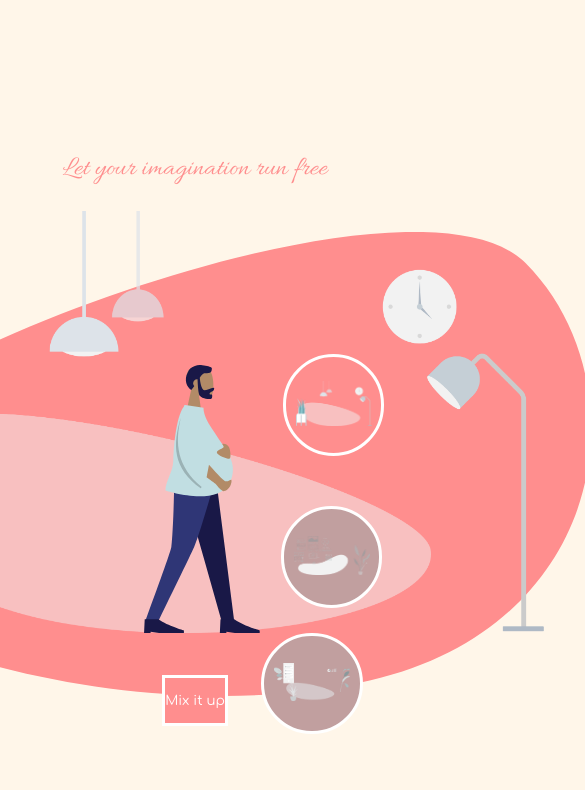
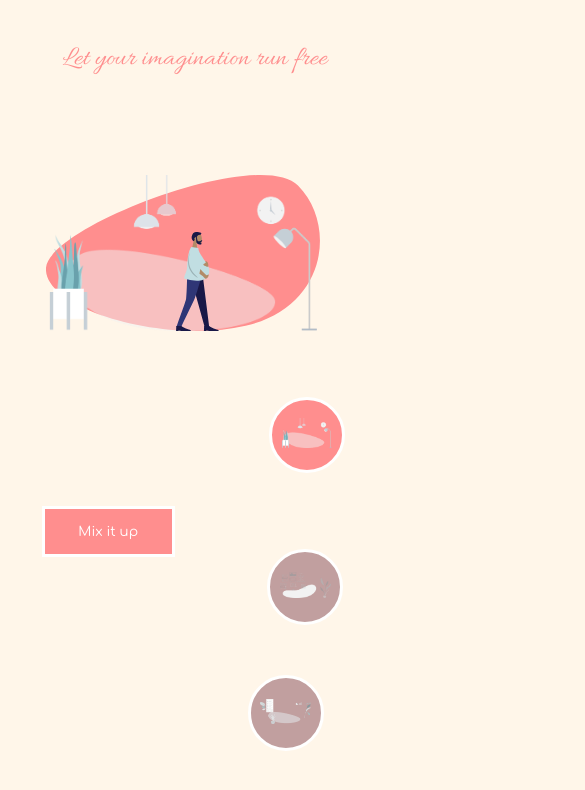
Before and after one commit to PAUVRE-Charlie/mixitup, a React (Create React App) app: page / in a window 390 px wide. Shown: the top 790 px of the page, 585 px wide, since content can reach past the window. Built offline with nearby package versions, Linux system fonts and the light colour scheme.

Commit message:
correct overflow problems

```diff
--- a/src/styles/css/index.css
+++ b/src/styles/css/index.css
@@ -3,25 +3,20 @@
           box-sizing: border-box;
   margin: 0;
   padding: 0;
-  font-family: 'Oswald', sans-serif;
+  font-family: 'Comfortaa', cursive;
 }
 
 html {
   scroll-behavior: smooth;
-  overflow-y: hidden;
-  overflow-x: hidden;
 }
 
 body {
   background-color: #fff6e9;
+  overflow: hidden;
 }
 
 .App {
   height: 100vh;
-}
-
-.App * {
-  font-family: 'Comfortaa', cursive;
 }
 
 .centeredElement, #title, .backgroundForm, .backgroundImage, .humanImage, .humanImageSitting, .humanImageStanding {
@@ -89,7 +84,7 @@ body {
 }
 
 /* BUTTONS */
-.button, #mixAssetsButton, .changeBackgroundButton {
+.button, #mixAssetsButton, .menuBackground .changeBackgroundButton {
   border-style: solid;
   border-width: 3px;
   border-color: #ffffff;
@@ -99,12 +94,12 @@ body {
   transition: all 200ms ease;
 }
 
-.button:hover, #mixAssetsButton:hover, .changeBackgroundButton:hover {
+.button:hover, #mixAssetsButton:hover, .menuBackground .changeBackgroundButton:hover {
   -webkit-transform: scale(0.9);
           transform: scale(0.9);
 }
 
-.button:active, #mixAssetsButton:active, .changeBackgroundButton:active {
+.button:active, #mixAssetsButton:active, .menuBackground .changeBackgroundButton:active {
   -webkit-transform: scale(0.85);
           transform: scale(0.85);
 }
@@ -121,21 +116,22 @@ body {
 .menuBackground {
   position: absolute;
   right: 7%;
+  height: 100%;
+  width: 50%;
+  overflow-y: hidden;
   -webkit-transition: all 1s ease;
   transition: all 1s ease;
 }
 
-.changeBackgroundButton {
+.menuBackground .changeBackgroundButton {
   position: absolute;
   width: 12vh;
   height: 12vh;
   border-radius: 20vh;
 }
 
-.changeBackgroundButton img {
+.menuBackground .changeBackgroundButton img {
   width: 9vh;
-  -o-object-fit: fill;
-     object-fit: fill;
 }
 
 @media screen and (max-width: 1200px) {
@@ -143,4 +139,37 @@ body {
     right: 0;
   }
 }
+
+@media screen and (max-width: 900px) {
+  .centeredElement, #title, .backgroundForm, .backgroundImage, .humanImage, .humanImageSitting, .humanImageStanding {
+    height: 40vw;
+    top: 30%;
+  }
+  #title {
+    -webkit-transform: translateX(-50%);
+            transform: translateX(-50%);
+    top: 5%;
+  }
+  #mixAssetsButton {
+    position: absolute;
+    color: #ffffff;
+    padding: 15px 0;
+    margin: 0 20.75vw;
+    width: 34vw;
+    top: 60%;
+    left: -10%;
+  }
+  .menuBackground {
+    top: 5%;
+    right: 10%;
+    height: 90%;
+  }
+  .menuBackground .changeBackgroundButton {
+    width: 9vh;
+    height: 9vh;
+  }
+  .menuBackground .changeBackgroundButton img {
+    width: 6vh;
+  }
+}
 /*# sourceMappingURL=index.css.map */
--- a/src/styles/index.scss
+++ b/src/styles/index.scss
@@ -11,24 +11,21 @@ $weak-accent-color: #FFCDCD;
     box-sizing: border-box;
     margin: 0;
     padding: 0;
-    font-family: 'Oswald', sans-serif;
+    font-family: 'Comfortaa', cursive;
+
 }
 
 html {
     scroll-behavior: smooth;
-    overflow-y: hidden;
-    overflow-x: hidden;
 }
 
 body {
     background-color: $backgroud-color;
+    overflow: hidden;
 }
 
 .App{
     height: 100vh;
-    * {
-        font-family: 'Comfortaa', cursive;
-    }
 }
 
 .centeredElement {
@@ -138,13 +135,15 @@ $width-buttonMix: 17vw;
     top: 80%;
 }
 
+$backroundButtonRadius: 6vh;
+
 .menuBackground {
     position: absolute;
     right: 7%;
+    height: 100%;
+    width: 50%;
+    overflow-y: hidden;
     transition: all 1s ease;
-}
-
-$backroundButtonRadius: 6vh;
 
     .changeBackgroundButton{
         @extend .button;
@@ -154,14 +153,58 @@ $backroundButtonRadius: 6vh;
         border-radius: 20vh;
         img {
             width: $backroundButtonRadius*3/2;
-        object-fit: fill;
         }
 
 }
+}
+
+
 
 @media screen and (max-width: 1200px) {
 
     .menuBackground{
         right: 0;
     }
+
 }
+
+@media screen and (max-width: 900px) {
+
+    .centeredElement{
+        height: 40vw;
+        top: 30%;
+    }
+
+    #title {
+        transform: translateX(-50%);
+        top: 5%;
+    }
+
+    #mixAssetsButton{
+        position: absolute;
+        color: $white-color;
+        padding: 15px 0;
+        margin: 0 (100vw-$width-buttonMix)/4;
+        width: $width-buttonMix*2;
+        top: 60%;
+        left: -10%;
+    }
+
+    .menuBackground {
+
+        top: 5%;
+        right: 10%;
+        height: 90%;
+
+        .changeBackgroundButton {
+            width: $backroundButtonRadius*3/2;
+            height: $backroundButtonRadius*3/2;
+            img{
+                width: $backroundButtonRadius;
+            }
+        }
+    }
+
+
+
+}
```
Also changed, not shown: 1 other file (tests, documents, lock files or other folders). Lines whose indentation alone changed are shown as unchanged.
